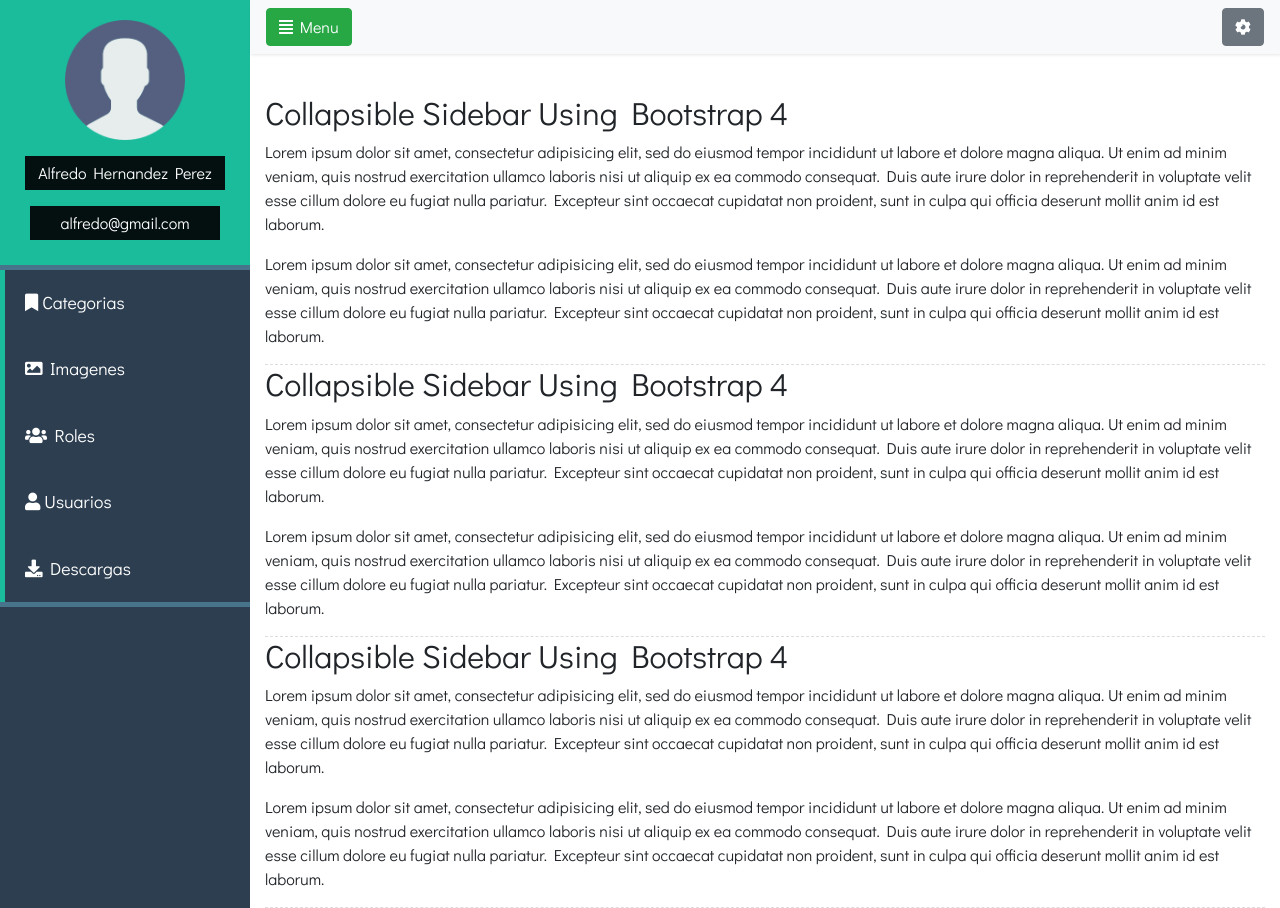
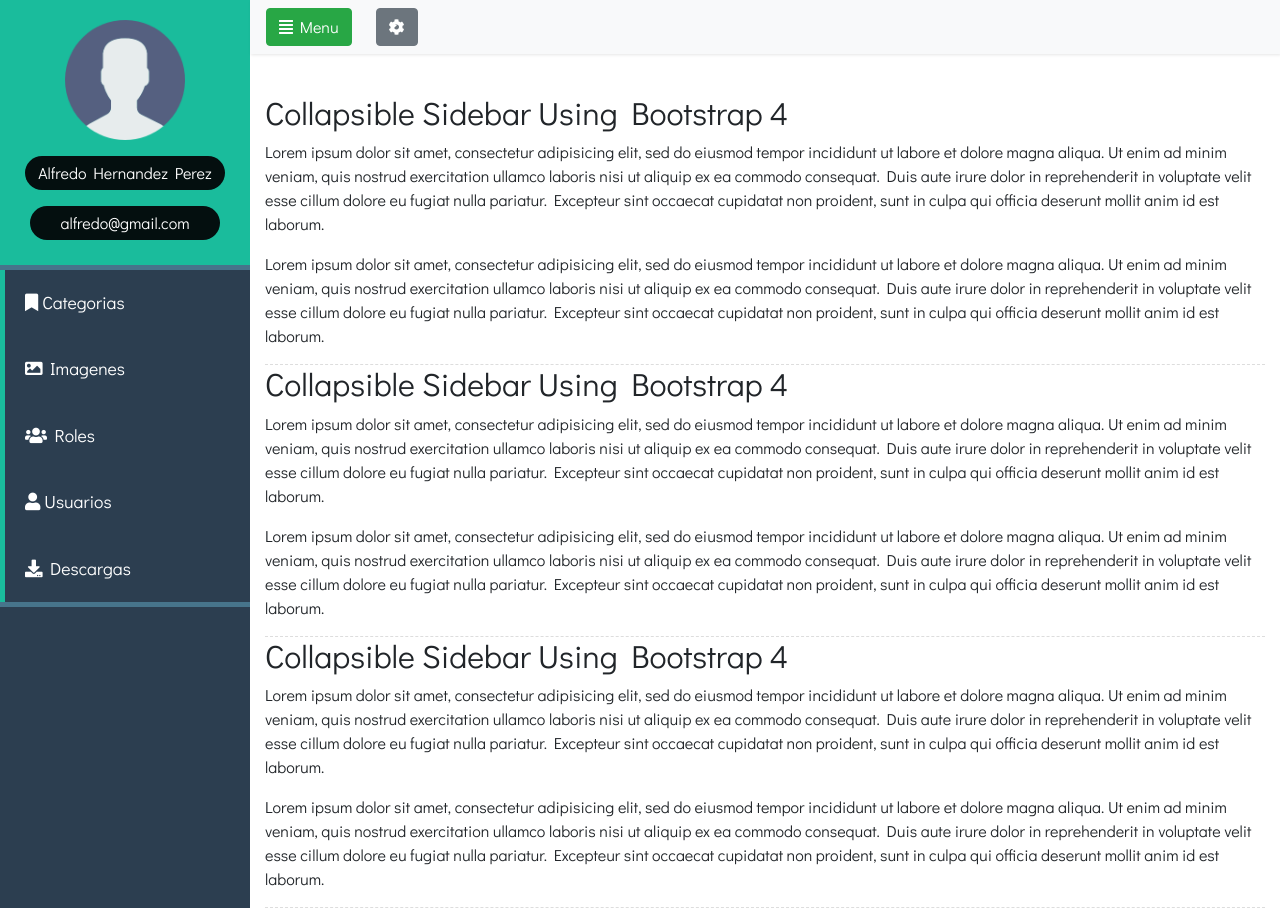
Before and after one commit to AlfredH5393/pry-quickimage, a PHP site: page /view/index.php in a window 1280 px wide. Run offline with PHP 8.4, Linux system fonts and the light colour scheme.

Commit message:
menu v2.0

```diff
--- a/src/css/style.css
+++ b/src/css/style.css
@@ -114,14 +114,16 @@
   font-weight: 500;
   color: #FFFFFF;
   padding: 5px 5px 5px 5px;
-  background: #040F0F; }
+  background: #040F0F;
+  border-radius: 20px; }
 
 .email-user {
   margin: 5px;
   font-weight: 500;
   color: #FFFFFF;
   padding: 5px 5px 5px 5px;
-  background: #040F0F; }
+  background: #040F0F;
+  border-radius: 20px; }
 
 #sidebar ul.components {
   padding: 0px 0px;
--- a/src/sass/components/_header.scss
+++ b/src/sass/components/_header.scss
@@ -56,6 +56,7 @@
     color: $white;
     padding: 5px 5px 5px 5px;
     background: $black;
+    border-radius: 20px;
 }
 
 .email-user{
@@ -64,6 +65,7 @@
     color: $white;
     padding: 5px 5px 5px 5px;
     background: $black;
+    border-radius: 20px;
 }
 #sidebar ul.components{
     padding: 0px 0px;
--- a/view/header.html
+++ b/view/header.html
@@ -2,26 +2,15 @@
   <button type="button" id="sidebarCollapse" class="btn btn-success">
     <i class="fa fa-align-justify"></i><span> Menu</span>
   </button>
+<div style="margin: 0px 12px 0px 12px;"></div>
+        <div class="btn-group d-block float-left " >
+                <button type="button" class="btn btn-secondary dropdown-toggle" data-toggle="dropdown"  aria-haspopup="true" aria-expanded="false">
+                  <i class="fa fa-cog"></i>
+                </button>
+                <div class="dropdown-menu dropdown-menu-right">
+                  <button class="dropdown-item" type="button">Cuenta</button>
+                  <button class="dropdown-item d-block" type="button">Cerrar sesion</button>
+                </div>
+      </div>
 
-  <div class="collapse navbar-collapse" id="navbarNav">
-    <ul class="navbar-nav ml-auto">
-      <li class="nav-item active">
-        <div class="btn-group">
-          <button
-            type="button"
-            class="btn btn-secondary dropdown-toggle"
-            data-toggle="dropdown"
-            aria-haspopup="true"
-            aria-expanded="false"
-          >
-            <li class="fa fa-cog"></li>
-          </button>
-          <div class="dropdown-menu dropdown-menu-right">
-            <button class="dropdown-item" type="button">Cuenta</button>
-            <button class="dropdown-item d-block" type="button">Cerrar sesion</button>
-          </div>
-        </div>
-      </li>
-    </ul>
-  </div>
 </nav>
```
